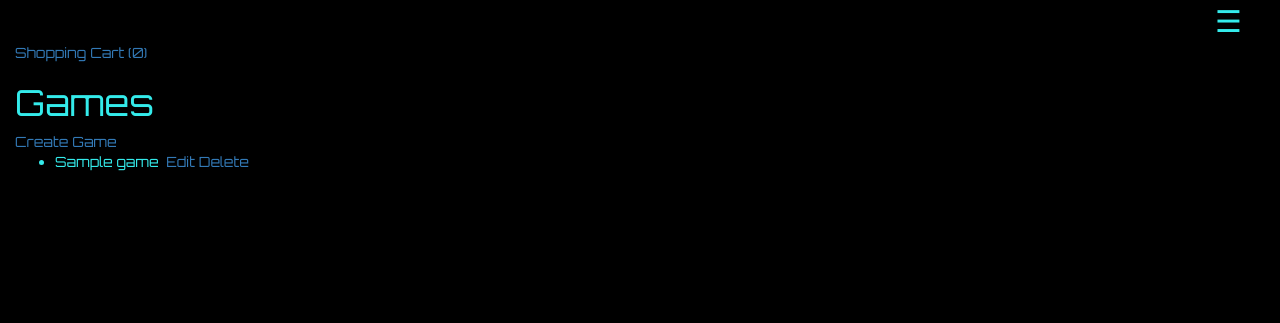
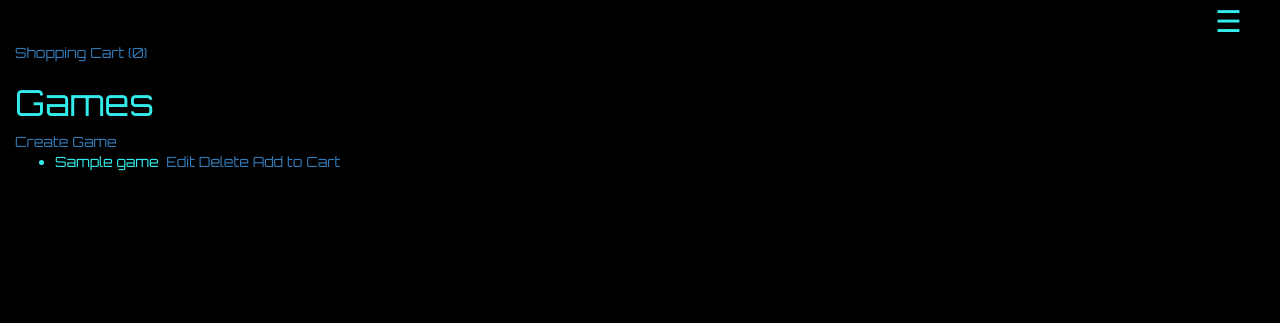
Before and after one commit to Code-Institute-Submissions/soycat999-django-project-4, a Django app: page /catalog/ in a window 1280 px wide. Shown: the top 323 px of the page. Run offline with Django 3.2, Linux system fonts and the light colour scheme; a user stored in the database is signed in; tables that the repository leaves empty hold one stand-in row (values such as "Sample post"); some libraries are stand-ins or nearby versions.

Commit message:
modified jinja styling

```diff
--- a/catalog/templates/catalog/games.template.html
+++ b/catalog/templates/catalog/games.template.html
@@ -3,7 +3,9 @@
 
 {%block content%}
     <h1>Games</h1>
+     {% if user.is_authenticated %}
     <a href="{% url 'create_games' %}">Create Game</a>
+     {% endif %}
     <ul>
     {% for c in all_games %}
         <li>{{c.title}}
@@ -13,6 +15,7 @@
         {% if user.is_authenticated %}
         <a href="{% url 'update_games' games_id=c.id %}">Edit</a>
         <a href="{% url 'confirm_delete' games_id=c.id %}">Delete</a>
+        <a href="{% url 'add_to_cart' games_id=c.id %}">Add to Cart</a>
         {% endif %}
         </li>
     {% endfor %}
```
